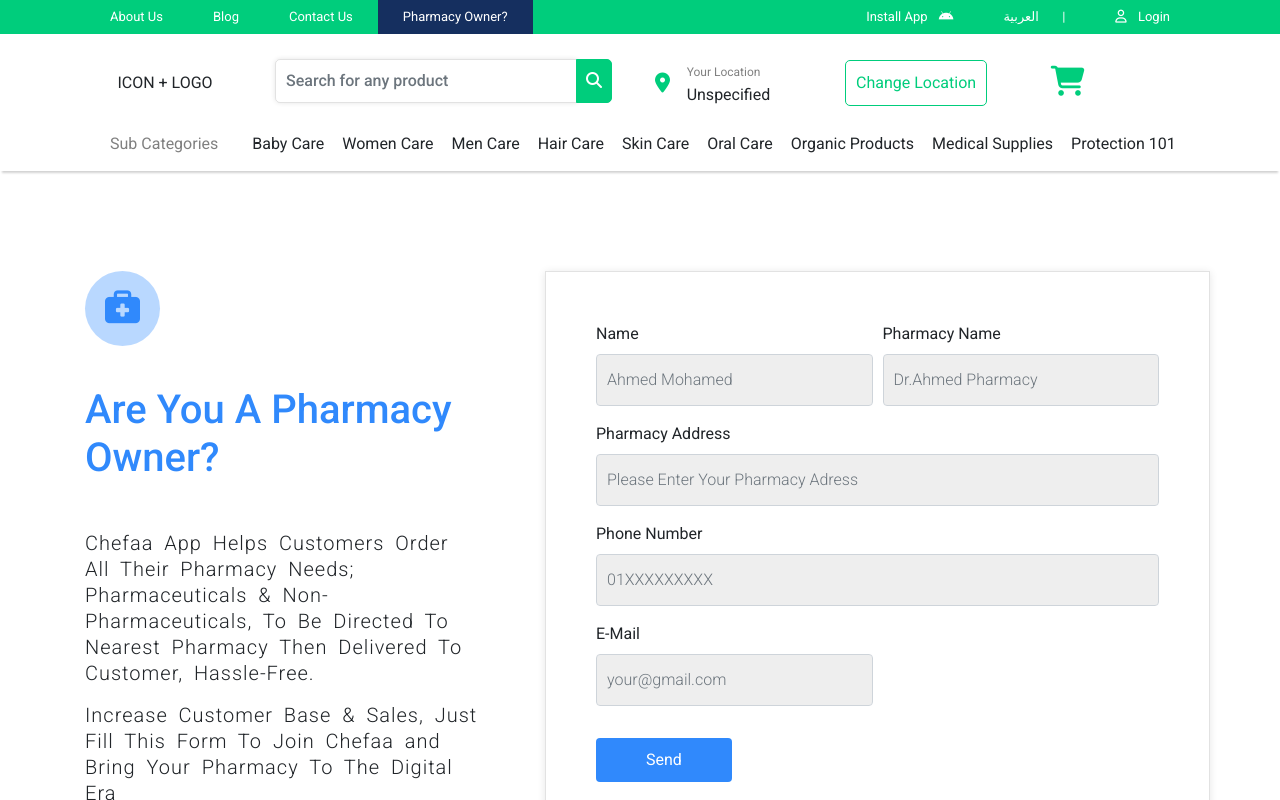
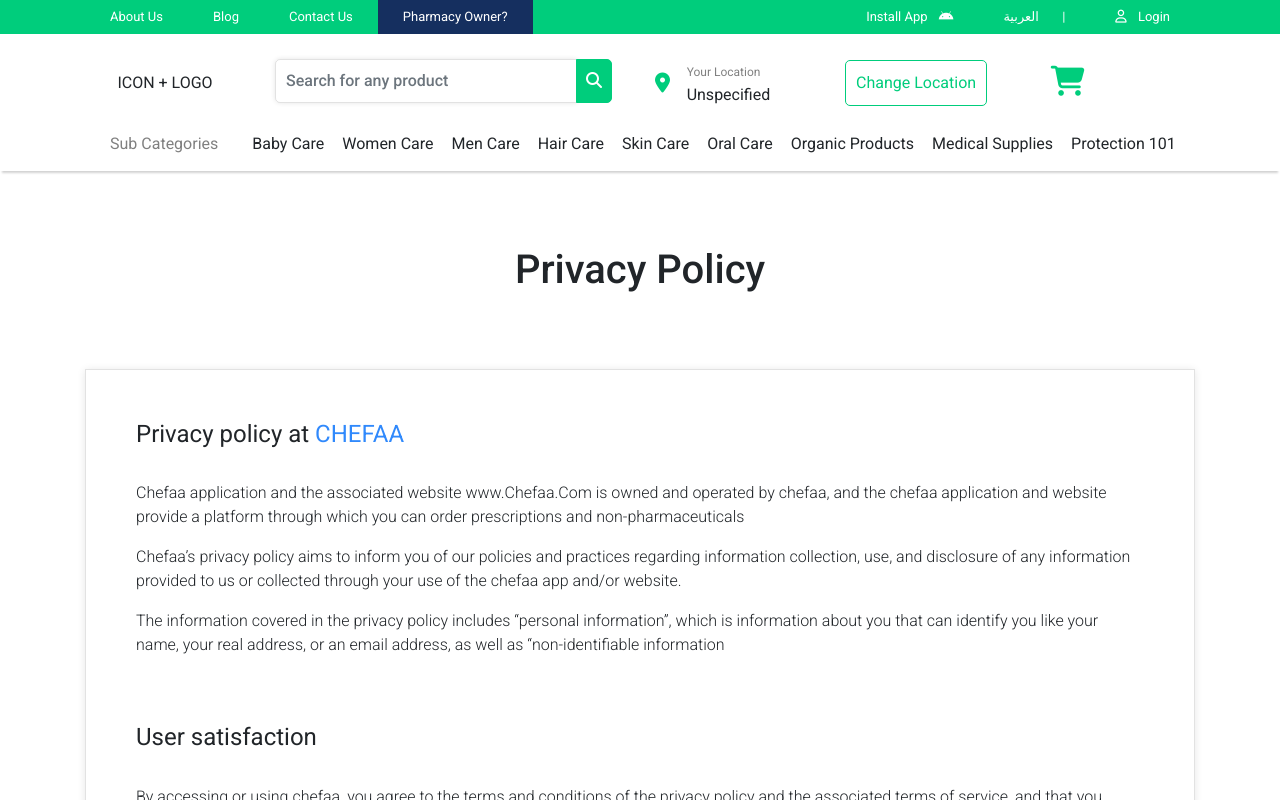
Before and after one commit to Kbadr1/Dowaa, a React (Create React App) app: page / in a window 1280 px wide. Shown: the top 800 px of the page. Built offline with nearby package versions, Linux system fonts and the light colour scheme.

Commit message:
privacyPolicy converted to sass

```diff
--- a/src/App.js
+++ b/src/App.js
@@ -1,13 +1,13 @@
 import "./styles/App.scss";
 import Navbar from "./components/navbar/Navbar";
 import Footer from "./components/footer/Footer";
-import PharmacyOwner from "./pages/pharmacyOwner/PharmacyOwner";
+import PrivacyPolicy from "./pages/privacyPolicy/PrivacyPolicy";
 
 function App() {
   return (
     <div className="App">
       <Navbar />
-      <PharmacyOwner />
+      <PrivacyPolicy />
       <Footer />
     </div>
   );
--- a/src/pages/privacyPolicy/PrivacyPolicy.js
+++ b/src/pages/privacyPolicy/PrivacyPolicy.js
@@ -1,13 +1,15 @@
 import React from "react";
-import "./privacyPolicy.css";
+import "./privacyPolicy.scss";
 
 const PrivacyPolicy = () => {
   return (
     <div className="PrivacyPolicy container">
-      <h2>Privacy Policy</h2>
+      <h1>Privacy Policy</h1>
       <div className="content">
         <div className="box">
-          <h4>Privacy policy at CHEFAA</h4>
+          <h4>
+            Privacy policy at <span>CHEFAA</span>
+          </h4>
           <p>
             Chefaa application and the associated website www.Chefaa.Com is
             owned and operated by chefaa, and the chefaa application and website
--- /dev/null
+++ b/src/pages/privacyPolicy/privacyPolicy.scss
@@ -0,0 +1,43 @@
+@import "../../styles//variables.scss";
+
+.PrivacyPolicy {
+  margin-bottom: 75px;
+  margin-top: 75px;
+
+  h1 {
+    text-align: center;
+    margin-bottom: 75px;
+    font-weight: 4500;
+  }
+
+  .content {
+    padding: 50px;
+    box-shadow: $box-shadow;
+    border: $border;
+
+    .box {
+      padding-bottom: 50px;
+
+      h4 {
+        font-weight: 400;
+        padding-bottom: 25px;
+
+        span {
+          color: $primary-color;
+        }
+      }
+
+      p {
+        font-weight: 300;
+      }
+
+    }
+
+    h3 {
+      padding-bottom: 50px;
+      font-weight: 400;
+    }
+
+  }
+
+}
```
Also changed, not shown: src/pages/privacyPolicy/privacyPolicy.css (deleted, +0 -32 lines), 1 other file (tests, documents, lock files or other folders).
